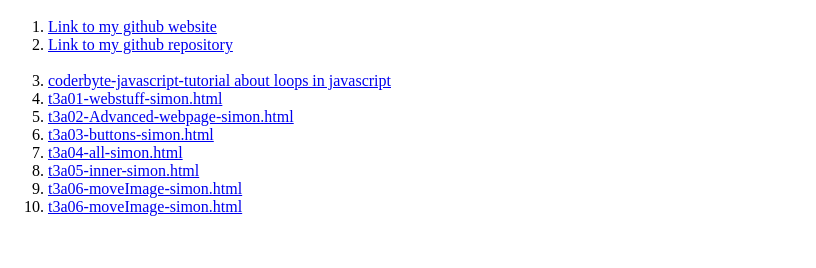
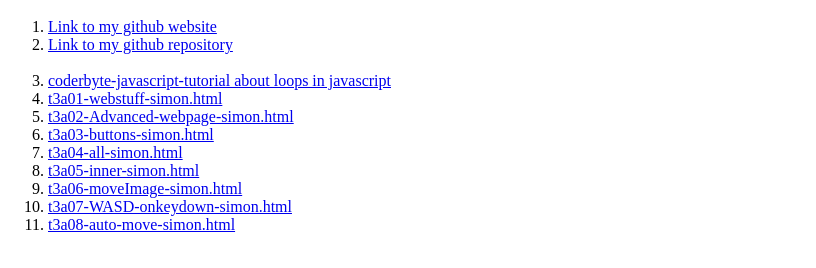
Before and after one commit to gamedev2019simon/gamedev2019simon, a plain HTML site: page index.html in a window 1280 px wide. Shown: the part 48-316 px from the top of the page, without its empty margins (0-816 px from the left). Drawn offline with Linux system fonts and the light colour scheme.

Commit message:
Update index.html

```diff
--- a/index.html
+++ b/index.html
@@ -20,4 +20,5 @@
 <li><a href="t3a04-all-simon.html"> t3a04-all-simon.html</a>
 <li><a href="t3a05-inner-simon.html"> t3a05-inner-simon.html</a>
 <li><a href="t3a06-moveImage-simon.html"> t3a06-moveImage-simon.html</a>
-<li><a href="t3a07-WASD-onkeydown-simon.html"> t3a06-moveImage-simon.html</a>
+<li><a href="t3a07-WASD-onkeydown-simon.html">t3a07-WASD-onkeydown-simon.html</a>
+<li><a href="t3a08-auto-move-simon.html"> t3a08-auto-move-simon.html</a>
```
